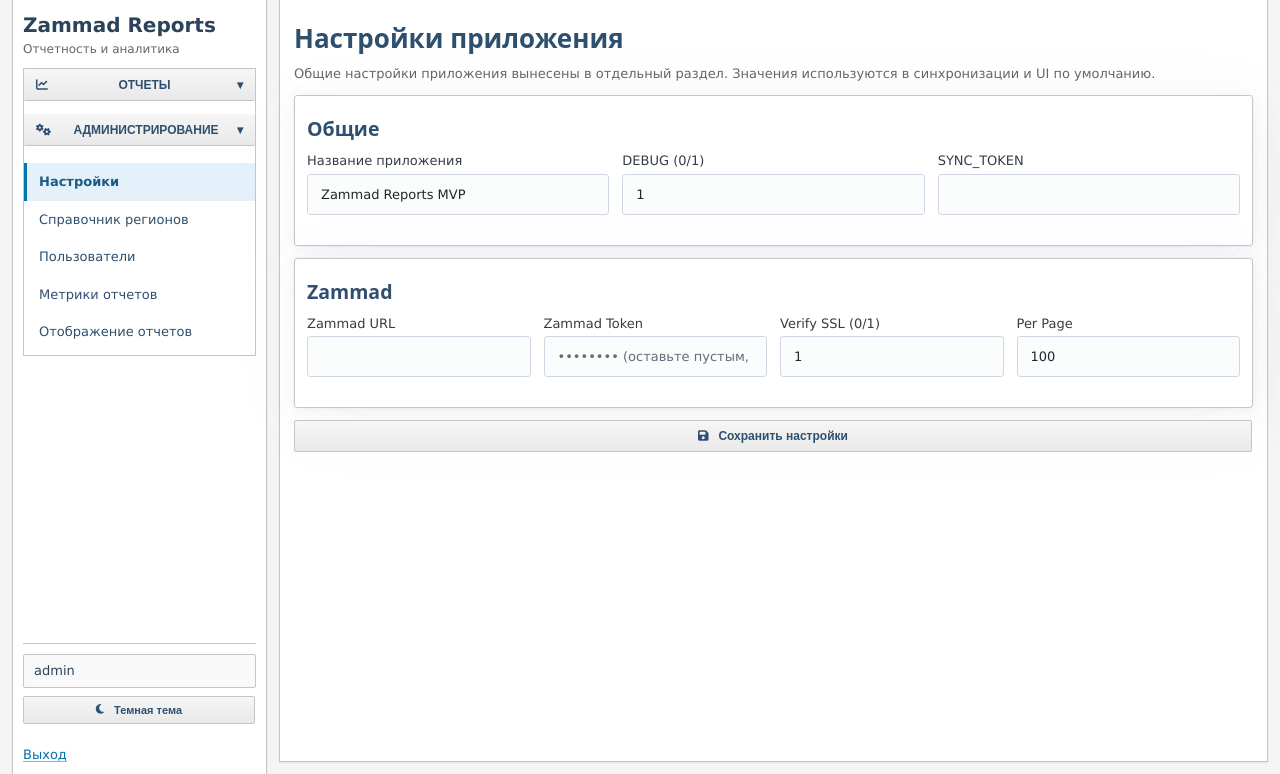
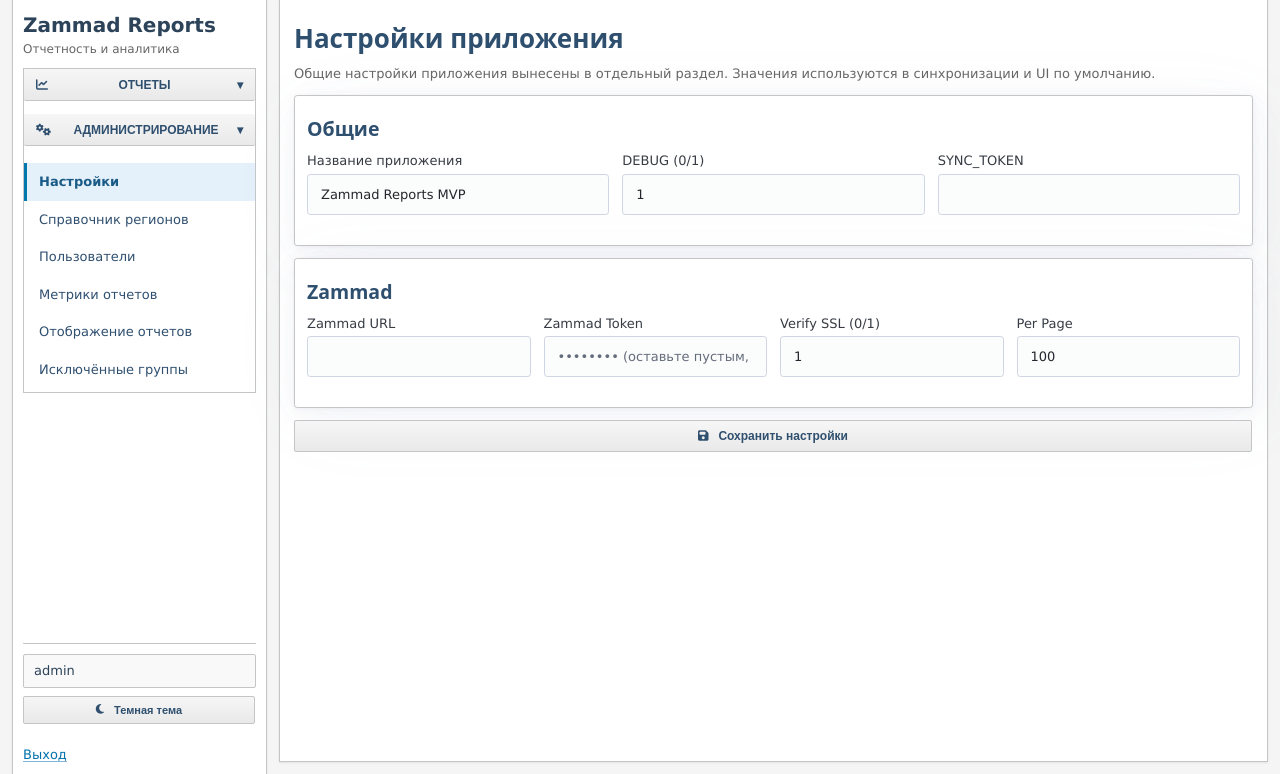
Before and after one commit to lekha100101/zammad-reports, a FastAPI app: page /admin/settings in a window 1280 px wide. Shown: the part 13-787 px from the top of the page. Run offline with FastAPI, Linux system fonts and the light colour scheme; the visitor is signed in with stand-in values (Sample User, id 1); data comes from the database, SQL or seed files in the repository; data that the repository does not hold is empty; some libraries are stand-ins or nearby versions.

Commit message:
Add excluded groups to administration menu

```diff
--- a/app/templates/base.html
+++ b/app/templates/base.html
@@ -49,6 +49,7 @@
               <a href="/admin/users" class="menu-btn {% if request.url.path.startswith('/admin/users') %}active{% endif %}">Пользователи</a>
               <a href="/admin/report-metrics" class="menu-btn {% if request.url.path.startswith('/admin/report-metrics') %}active{% endif %}">Метрики отчетов</a>
               <a href="/admin/report-visibility" class="menu-btn {% if request.url.path.startswith('/admin/report-visibility') %}active{% endif %}">Отображение отчетов</a>
+              <a href="/admin/excluded-groups" class="menu-btn {% if request.url.path.startswith('/admin/excluded-groups') %}active{% endif %}">Исключённые группы</a>
             </div>
           </nav>
         </div>
```
